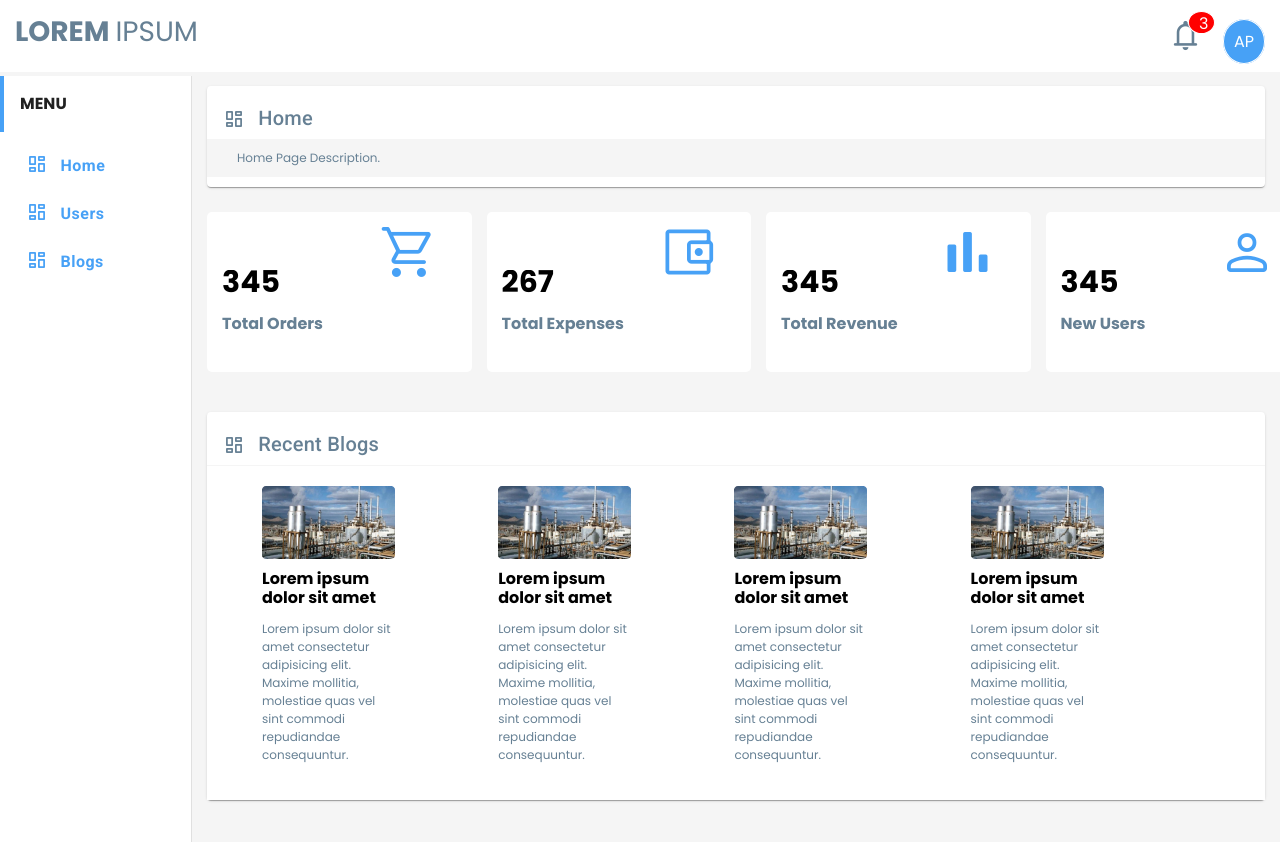
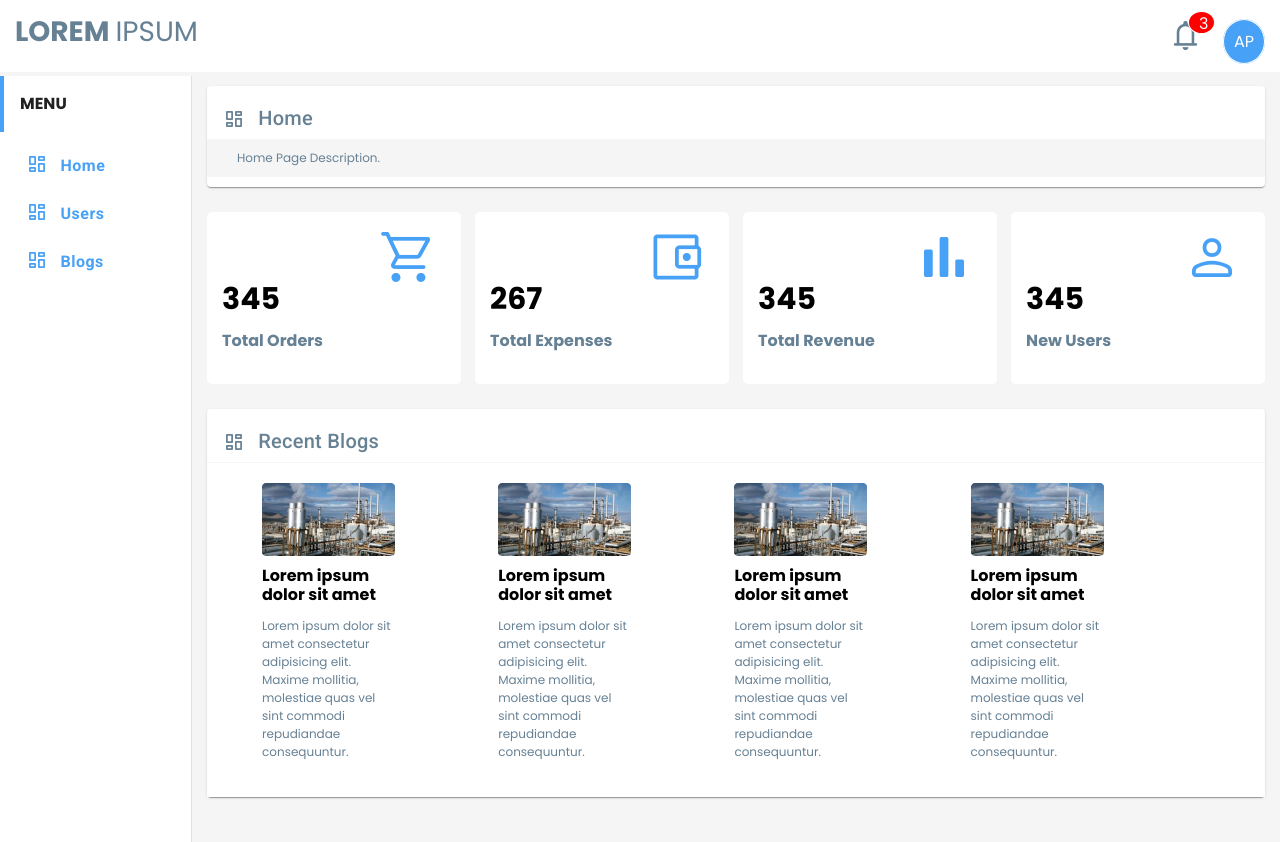
Before and after one commit to elsayedellabad/ng-blogs-ui, an Angular app: page / in a window 1280 px wide. Shown: the top 842 px of the page. Built offline with nearby package versions, Linux system fonts and the light colour scheme.

Commit message:
Fix calcs cards.

```diff
--- a/src/app/features/home-component/home.component.html
+++ b/src/app/features/home-component/home.component.html
@@ -17,13 +17,15 @@
 
     <!-- Home Statistics Card -->
     <div class="col-12">
-      <div class="row home-calc-cards">
+      <div class="home-calc-cards">
         <div
-          class="col-12 col-md-4 col-lg-3"
+          class="calc-card"
           *ngFor="let item of statisticsCardsData"
         >
           <div class="card-container">
-            <span class="material-symbols-rounded icon">{{ item?.icon }}</span>
+            <div class="material-symbols-rounded icon">
+              {{ item?.icon }}
+            </div>
             <div class="total">
               <p class="value">{{ item?.total }}</p>
               <p class="title">{{ item?.title }}</p>
--- a/src/app/features/home-component/home.component.scss
+++ b/src/app/features/home-component/home.component.scss
@@ -42,35 +42,30 @@
 }
 
 .home-calc-cards {
+  display: flex;
+  flex-direction: column;
+  justify-content: space-between;
   margin-top: 10px;
   margin-bottom: 10px;
-  padding: 15px;
-  // display: flex;
-  flex-wrap: wrap;
+  padding-top: 15px;
+  flex-wrap: nowrap;
 
-  div {
+  .calc-card {
+    padding: 15px;
+    width: 100%;
     overflow: hidden;
-    height: 20vh;
     background-color: white;
     border-radius: 5px;
     margin-bottom: 15px;
-    &:not(:last-child) {
-      margin-right: 15px;
-    }
 
     .card-container {
-      position: relative;
       .icon {
-        position: absolute;
-        right: 10px;
-        top: 10px;
+        display: flex;
+        justify-content: end;
         font-size: 60px;
       }
       .total {
-        height: fit-content;
         font-weight: bold;
-        position: absolute;
-        bottom: 5px;
         p {
           line-height: 25px;
         }
@@ -86,8 +81,21 @@
   }
 }
 
+@media (min-width: 768px) {
+  .home-calc-cards {
+    flex-direction: row;
+    flex-wrap: wrap;
+    .calc-card {
+      width: 45%;
+    }
+  }
+}
+
 @media (min-width: 992px) {
   .home-calc-cards {
     flex-wrap: nowrap;
+    .calc-card {
+      width: 24%;
+    }
   }
 }
```
